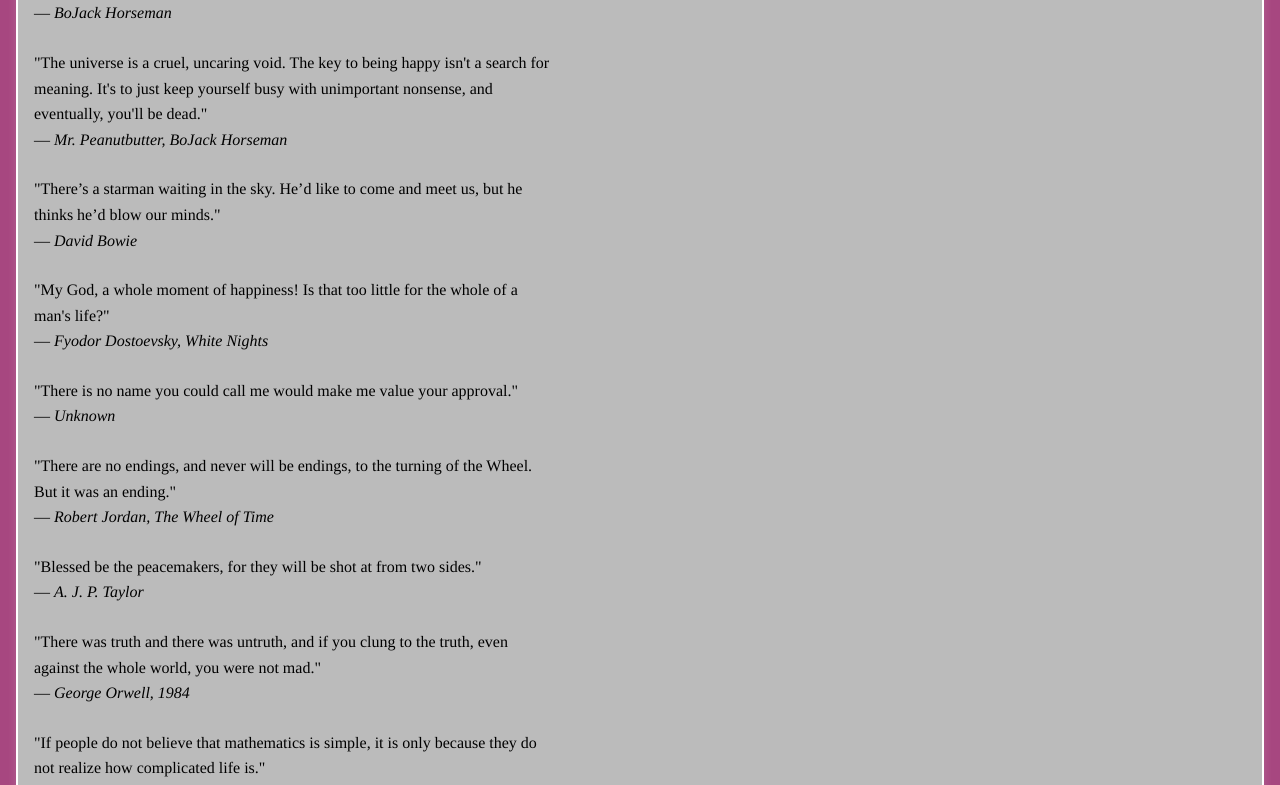
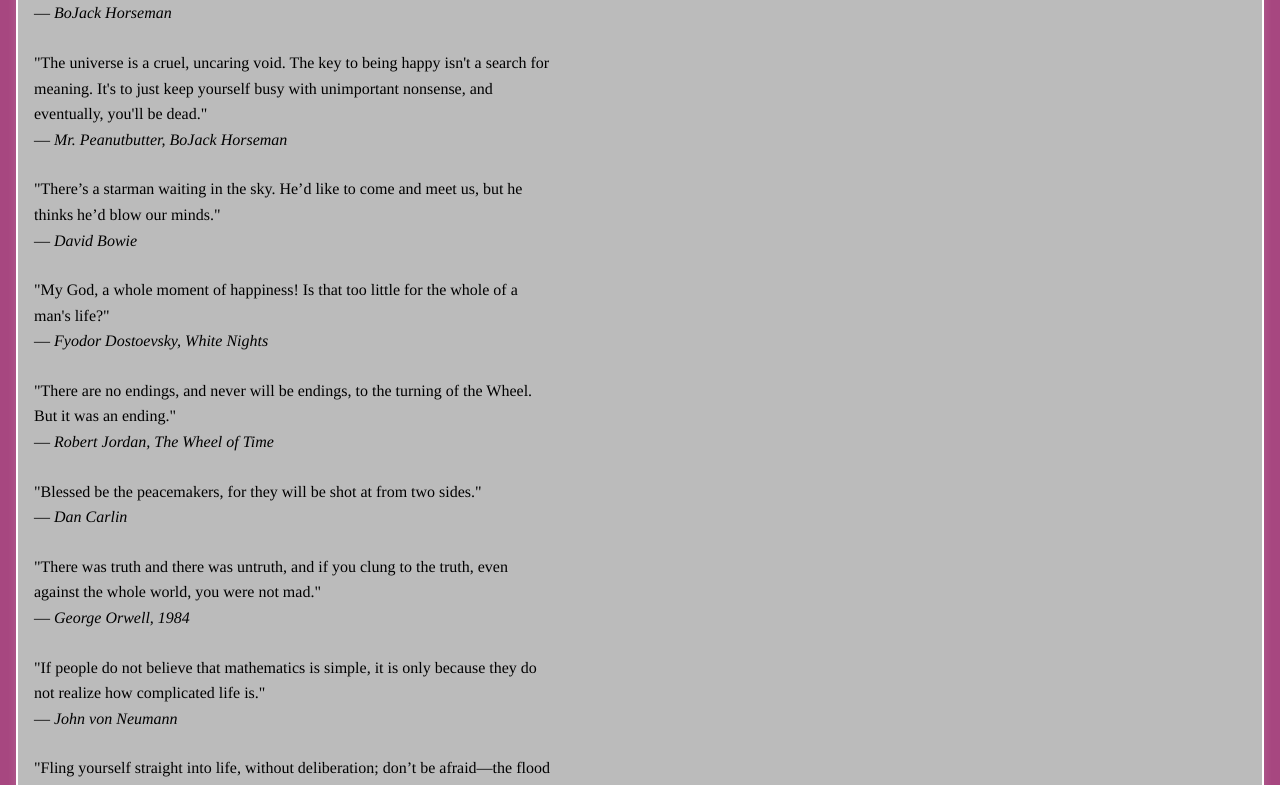
Before and after one commit to will-hath/willhath.com, a Next.js app: page /quotes in a window 1280 px wide. Shown: the part 432-1217 px from the top of the page. Built offline with nearby package versions, Linux system fonts and the light colour scheme.

Commit message:
updated content

```diff
--- a/src/app/quotes/getContent.ts
+++ b/src/app/quotes/getContent.ts
@@ -22,13 +22,10 @@ export function getquotesContent() {
 <p>&quot;My God, a whole moment of happiness! Is that too little for the whole of a man&#39;s life?&quot;<br>— <em>Fyodor Dostoevsky, White Nights</em></p>
 </blockquote>
 <blockquote>
-<p>&quot;There is no name you could call me would make me value your approval.&quot;<br>— <em>Unknown</em></p>
-</blockquote>
-<blockquote>
 <p>&quot;There are no endings, and never will be endings, to the turning of the Wheel. But it was an ending.&quot;<br>— <em>Robert Jordan, The Wheel of Time</em></p>
 </blockquote>
 <blockquote>
-<p>&quot;Blessed be the peacemakers, for they will be shot at from two sides.&quot;<br>— <em>A. J. P. Taylor</em></p>
+<p>&quot;Blessed be the peacemakers, for they will be shot at from two sides.&quot;<br>— <em>Dan Carlin</em></p>
 </blockquote>
 <blockquote>
 <p>&quot;There was truth and there was untruth, and if you clung to the truth, even against the whole world, you were not mad.&quot;<br>— <em>George Orwell, 1984</em></p>
```
